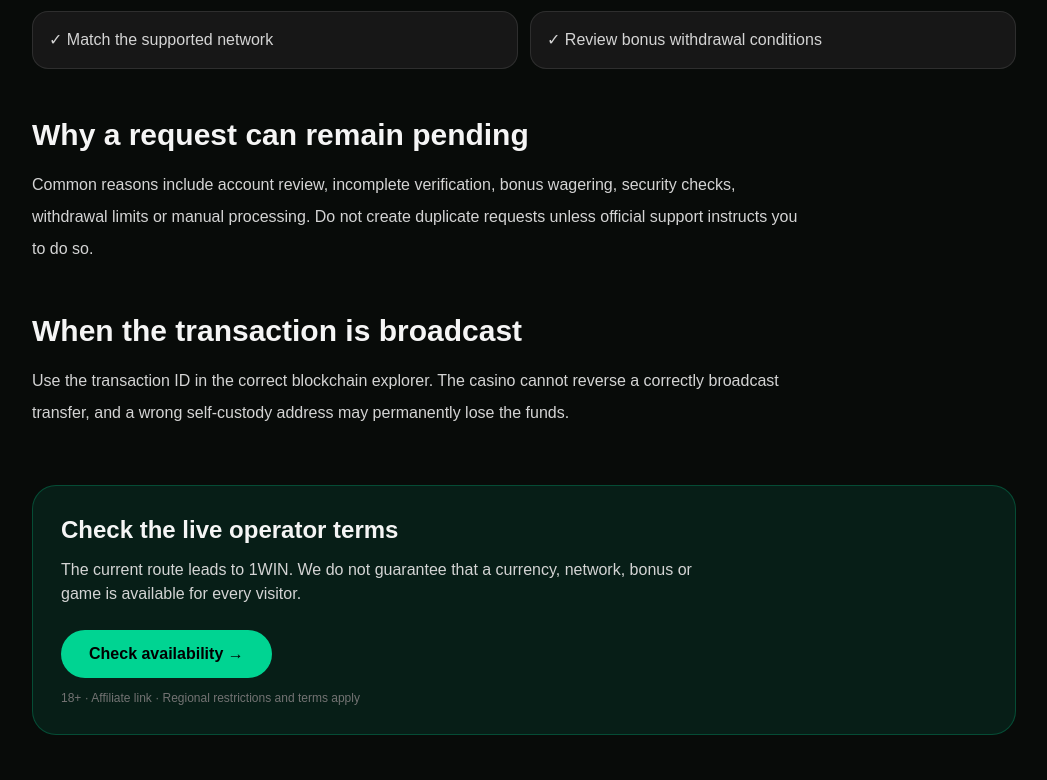
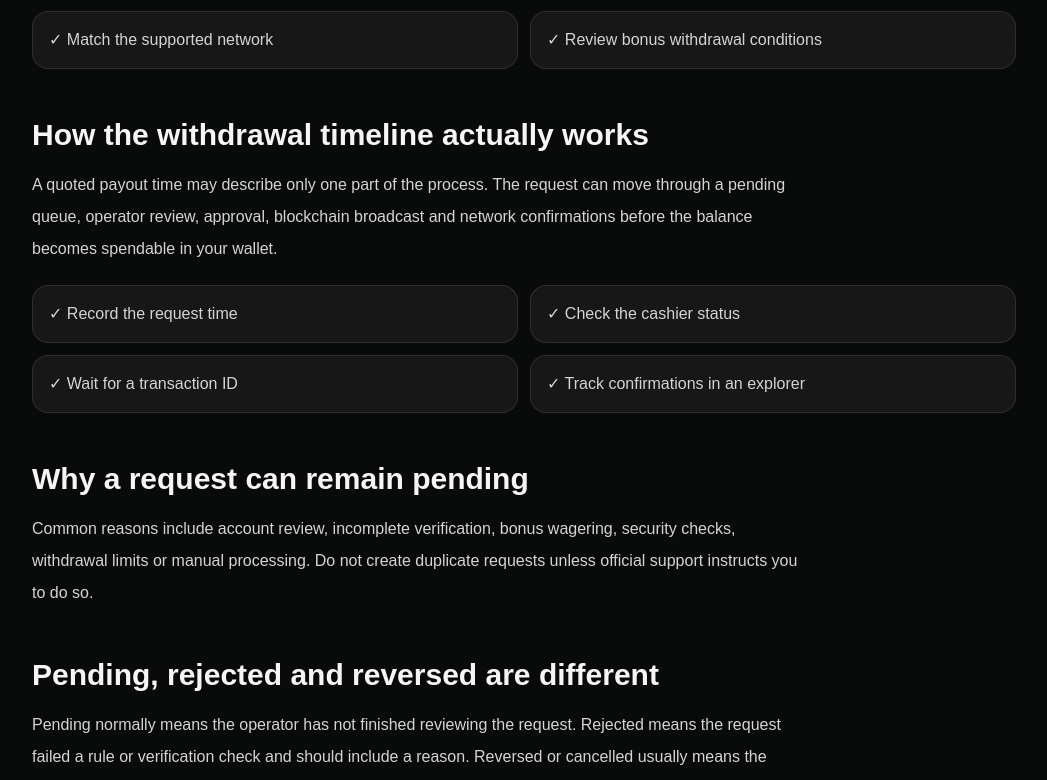
Before and after one commit to gokinsonne/snoop, a Next.js app: page /crypto-casino-withdrawals in a window 1280 px wide. Shown: the part 1013-1793 px from the top of the page, without its empty margins (116-1163 px from the left). Built offline with nearby package versions, Linux system fonts and the light colour scheme; no server answers.

Commit message:
seo: deepen crypto withdrawal guide

```diff
--- a/app/crypto-casino-withdrawals/page.tsx
+++ b/app/crypto-casino-withdrawals/page.tsx
@@ -1,8 +1,13 @@
 import type { Metadata } from "next"
 import { CryptoTopicPage } from "@/components/crypto-topic-page"
 export const metadata: Metadata = { title: "Crypto Casino Withdrawals: Snoop Dogg Dollars Guide (2026)", description: "Check crypto casino withdrawal rules, KYC, wagering, limits, networks and processing stages after playing Snoop Dogg Dollars.", alternates: { canonical: "/crypto-casino-withdrawals/" } }
-export default function Page() { return <CryptoTopicPage eyebrow="Cashier guide" title="Crypto casino withdrawals: checks before requesting payout" intro="Blockchain settlement can be quick, but the operator must approve a withdrawal before broadcasting it. Separate casino processing time from network confirmation time." placement="crypto_withdrawals" facts={[["Stage 1", "Operator review"],["Stage 2", "Broadcast"],["Stage 3", "Confirmations"],["Identity", "May be required"]]} sections={[
+export default function Page() { return <CryptoTopicPage eyebrow="Cashier guide" title="Crypto casino withdrawals: checks before requesting payout" intro="Blockchain settlement can be quick, but the operator must approve a withdrawal before broadcasting it. Separate casino processing time from network confirmation time." placement="crypto_withdrawals" modified="2026-09-05" facts={[["Stage 1", "Operator review"],["Stage 2", "Broadcast"],["Stage 3", "Confirmations"],["Identity", "May be required"]]} sections={[
   {title:"Read the withdrawal rules first",text:"Check minimum and maximum amounts, supported networks, fees, pending periods and identity requirements before depositing. A crypto deposit does not guarantee a verification-free withdrawal.",checks:["Complete required wagering","Use an address you control","Match the supported network","Review bonus withdrawal conditions"]},
+  {title:"How the withdrawal timeline actually works",text:"A quoted payout time may describe only one part of the process. The request can move through a pending queue, operator review, approval, blockchain broadcast and network confirmations before the balance becomes spendable in your wallet.",checks:["Record the request time","Check the cashier status","Wait for a transaction ID","Track confirmations in an explorer"]},
   {title:"Why a request can remain pending",text:"Common reasons include account review, incomplete verification, bonus wagering, security checks, withdrawal limits or manual processing. Do not create duplicate requests unless official support instructs you to do so."},
+  {title:"Pending, rejected and reversed are different",text:"Pending normally means the operator has not finished reviewing the request. Rejected means the request failed a rule or verification check and should include a reason. Reversed or cancelled usually means the balance returned to the casino account before any blockchain transaction was broadcast.",checks:["Read the exact status message","Check email and account notifications","Confirm the balance location","Contact only official support"]},
+  {title:"KYC can appear before a crypto payout",text:"Crypto is a payment rail, not a guarantee of anonymous play. An operator may ask for identity, address, payment-source or account-ownership evidence before approving a withdrawal, especially after a security or compliance trigger.",checks:["Use accurate account details","Keep documents current","Do not alter document images","Submit files only through the official account area"]},
+  {title:"Fees, limits and network choice change the amount received",text:"Compare the casino withdrawal fee, minimum payout, exchange spread and blockchain fee. The selected network must match the receiving wallet network exactly; a familiar token symbol can exist on several incompatible chains.",checks:["Confirm token and network","Recheck the destination address","Review the final amount","Use a small test when the operator allows it"]},
   {title:"When the transaction is broadcast",text:"Use the transaction ID in the correct blockchain explorer. The casino cannot reverse a correctly broadcast transfer, and a wrong self-custody address may permanently lose the funds."},
+  {title:"What to save if a payout needs investigation",text:"Keep the withdrawal request ID, timestamps, stated status, transaction ID and the version of the terms shown when you requested the payout. Never post identity documents, wallet recovery phrases or private keys in public support channels.",checks:["Request ID and timestamp","Cashier status screenshot","Transaction ID if issued","Relevant terms and support reference"]},
 ]} /> }
--- a/app/sitemap.ts
+++ b/app/sitemap.ts
@@ -43,6 +43,7 @@ const routes = [
 ]
 
 export default function sitemap(): MetadataRoute.Sitemap {
+  const updated5September = new Set(["/crypto-casino-withdrawals"])
   const updated3September = new Set(["/demo"])
   const updated2September = new Set([""])
   const updated31August = new Set(["/demo", "/ru/demo"])
@@ -56,7 +57,9 @@ export default function sitemap(): MetadataRoute.Sitemap {
 
   return routes.map((route) => ({
     url: `https://snoopdoggdollar.org${route}/`,
-    lastModified: updated3September.has(route)
+    lastModified: updated5September.has(route)
+      ? new Date("2026-09-05")
+      : updated3September.has(route)
       ? new Date("2026-09-03")
       : updated2September.has(route)
       ? new Date("2026-09-02")
--- a/components/crypto-topic-page.tsx
+++ b/components/crypto-topic-page.tsx
@@ -11,6 +11,7 @@ type Props = {
   facts: Array<[string, string]>
   sections: Array<{ title: string; text: string; checks?: string[] }>
   placement: string
+  modified?: string
 }
 
 const cluster = [
@@ -36,12 +37,12 @@ const paths: Record<string, string> = {
   crypto_withdrawals: "/crypto-casino-withdrawals/",
 }
 
-export function CryptoTopicPage({ eyebrow, title, intro, facts, sections, placement }: Props) {
+export function CryptoTopicPage({ eyebrow, title, intro, facts, sections, placement, modified = "2026-08-27" }: Props) {
   const path = paths[placement]
 
   return (
     <>
-      <ArticleSchema path={path} title={title} description={intro} section="Crypto casino guides" modified="2026-08-27" />
+      <ArticleSchema path={path} title={title} description={intro} section="Crypto casino guides" modified={modified} />
       <BreadcrumbSchema items={[
         { name: "Home", url: "https://snoopdoggdollar.org/" },
         { name: "Crypto casino guides", url: "https://snoopdoggdollar.org/crypto-casinos/snoop-dogg-dollars/" },
```
Also changed, not shown: 1 other file (tests, documents, lock files or other folders).
